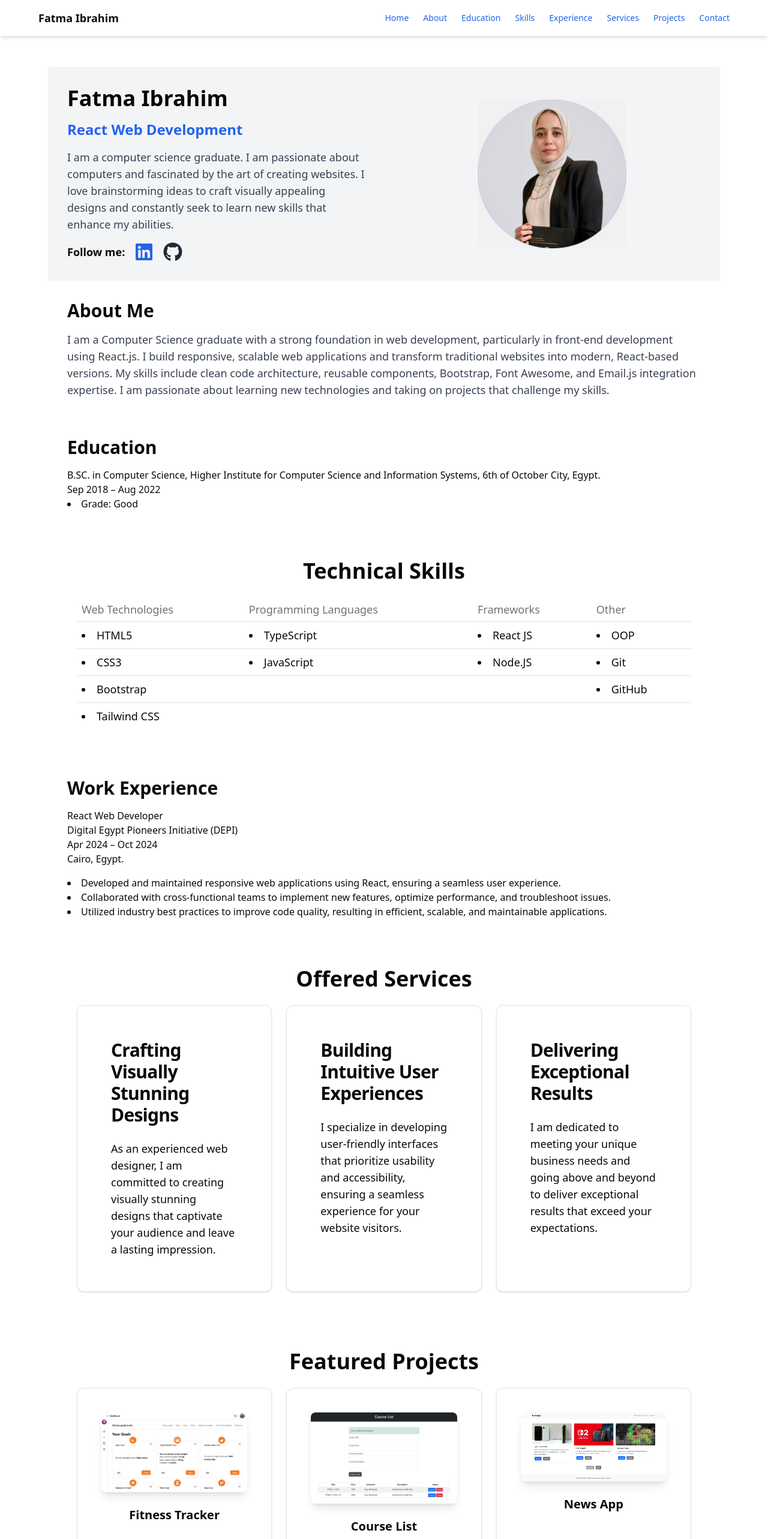
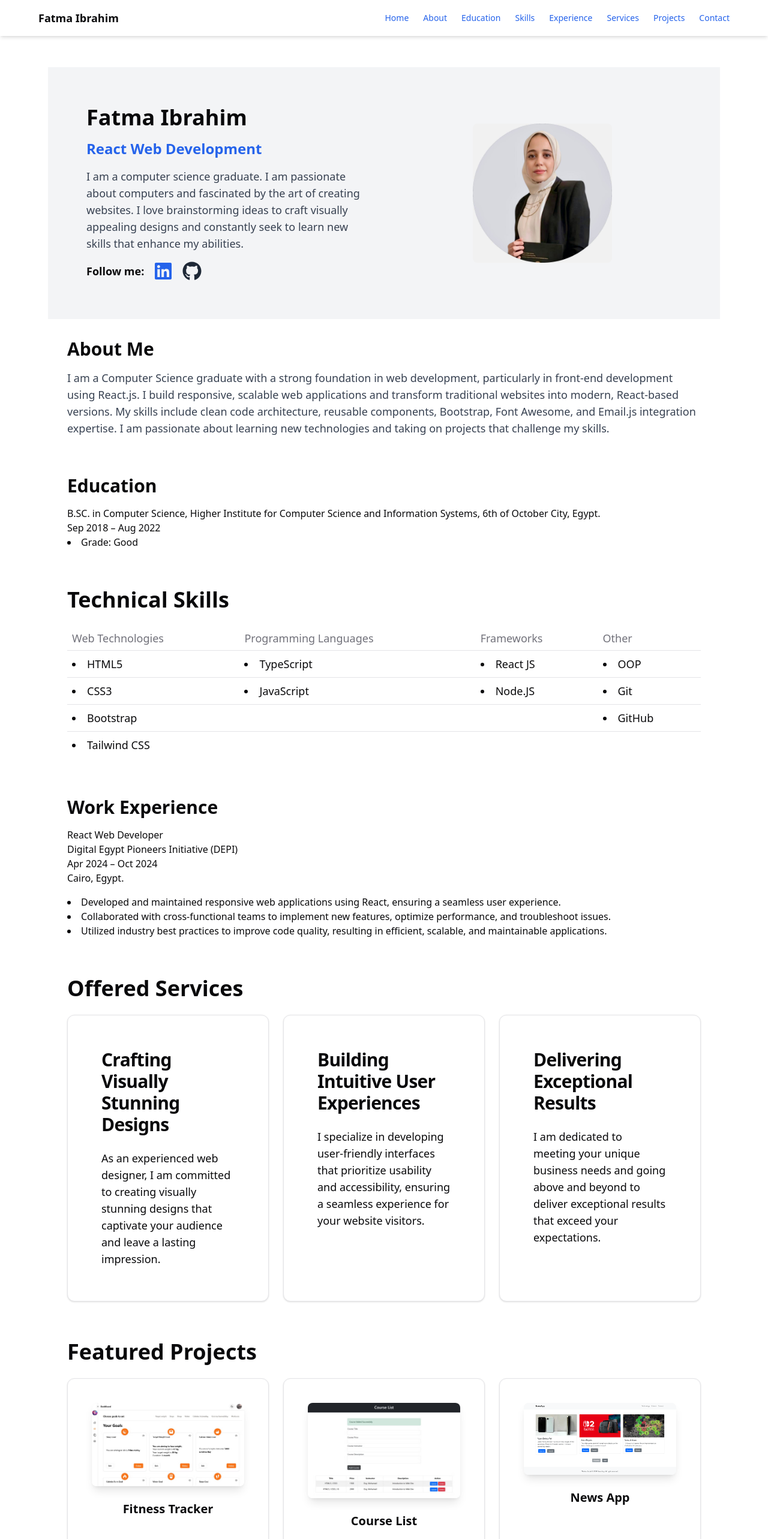
Before and after one commit to fatma-ibrahim/my-portfolio, a React (Vite) app: page / in a window 1280 px wide. Shown: the top 2566 px of the page at 60% size. Built offline with nearby package versions, Linux system fonts and the light colour scheme.

Commit message:
Update Responsive

```diff
--- a/src/components/pages/About.jsx
+++ b/src/components/pages/About.jsx
@@ -1,7 +1,7 @@
 function About() {
   return (
     <>
-      <section id="about" className="p-8">
+      <section id="about" className="md:p-8">
         <h2 className="text-3xl font-bold mb-4">About Me</h2>
         <p className="text-lg text-gray-700">
           I am a Computer Science graduate with a strong foundation in web
--- a/src/components/pages/Contact.jsx
+++ b/src/components/pages/Contact.jsx
@@ -3,7 +3,7 @@ import { Button } from "../ui/button";
 function Contact() {
   return (
     <>
-      <section id="contact" className="p-8">
+      <section id="contact" className="md:p-8">
         <h2 className="text-3xl font-bold mb-4">Contact Me</h2>
         <p className="text-lg text-gray-700 mb-6">
           Ready to take the next step? Contact Me today and let&apos;s discuss how we can help grow your business.
--- a/src/components/pages/Cover.jsx
+++ b/src/components/pages/Cover.jsx
@@ -9,7 +9,7 @@ function Cover() {
     <>
       <section
         id="cover"
-        className="flex flex-col md:flex-row items-center bg-gray-100"
+        className="flex flex-col md:flex-row items-center bg-gray-100 md:p-8"
       >
         <div className="w-full md:w-1/2 p-8 md:text-left">
           <h1 className="text-4xl font-bold mb-4">Fatma Ibrahim</h1>
--- a/src/components/pages/Education.jsx
+++ b/src/components/pages/Education.jsx
@@ -1,6 +1,6 @@
 function Education() {
   return (
-    <section id="education" className="p-8">
+    <section id="education" className="md:p-8">
       <h2 className="text-3xl font-bold mb-4">Education</h2>
 
       <div>
--- a/src/components/pages/Experience.jsx
+++ b/src/components/pages/Experience.jsx
@@ -1,7 +1,7 @@
 function Experience() {
   return (
     <>
-      <section id="experience" className="p-8">
+      <section id="experience" className="md:p-8">
         <h2 className="text-3xl font-bold mb-4">Work Experience</h2>
 
         <div className="mb-4">
--- a/src/components/pages/Projects.jsx
+++ b/src/components/pages/Projects.jsx
@@ -6,8 +6,8 @@ import newsApp from "../../assets/imgs/News App.png";
 function Projects() {
   return (
     <>
-      <section id="projects" className="p-4 md:p-8 lg:p-12">
-        <h2 className="text-2xl md:text-3xl lg:text-4xl font-bold mb-6 text-center">
+      <section id="projects" className="md:p-8">
+        <h2 className="text-2xl md:text-3xl lg:text-4xl font-bold mb-6">
           Featured Projects
         </h2>
 
@@ -52,7 +52,7 @@ function Projects() {
           </Card>
         </div>
 
-        <div className="flex flex-col md:flex-row gap-8 p-4 md:p-8 lg:p-12">
+        <div className="flex flex-col md:flex-row gap-8 md:p-8">
           <div className="md:w-1/2">
             <h1 className="text-2xl md:text-3xl lg:text-4xl font-bold">
               Fitness Tracker
@@ -82,7 +82,7 @@ function Projects() {
           </div>
         </div>
 
-        <div className="flex flex-col md:flex-row gap-8 p-4 md:p-8 lg:p-12">
+        <div className="flex flex-col md:flex-row gap-8 md:p-8">
           <div className="md:w-1/2">
             <h1 className="text-2xl md:text-3xl lg:text-4xl font-bold">
               Course List
@@ -119,7 +119,7 @@ function Projects() {
           </div>
         </div>
 
-        <div className="flex flex-col md:flex-row gap-8 p-4 md:p-8 lg:p-12">
+        <div className="flex flex-col md:flex-row gap-8 md:p-8">
           <div className="md:w-1/2">
             <h1 className="text-2xl md:text-3xl lg:text-4xl font-bold">
               News App
--- a/src/components/pages/Services.jsx
+++ b/src/components/pages/Services.jsx
@@ -8,8 +8,8 @@ import {
 function Services() {
   return (
     <>
-      <section id="services" className="p-4 md:p-8 lg:p-12">
-        <h2 className="text-2xl md:text-3xl lg:text-4xl font-bold mb-6 text-center">
+      <section id="services" className="md:p-8">
+        <h2 className="text-2xl md:text-3xl lg:text-4xl font-bold mb-6">
           Offered Services
         </h2>
 
--- a/src/components/pages/Skills.jsx
+++ b/src/components/pages/Skills.jsx
@@ -10,8 +10,8 @@ import {
 function Skills() {
   return (
     <>
-      <section id="skills" className="p-4 md:p-8 lg:p-12">
-        <h2 className="text-2xl md:text-3xl lg:text-4xl font-bold mb-6 text-center">
+      <section id="skills" className="md:p-8">
+        <h2 className="text-2xl md:text-3xl lg:text-4xl font-bold mb-6">
           Technical Skills
         </h2>
 
```
